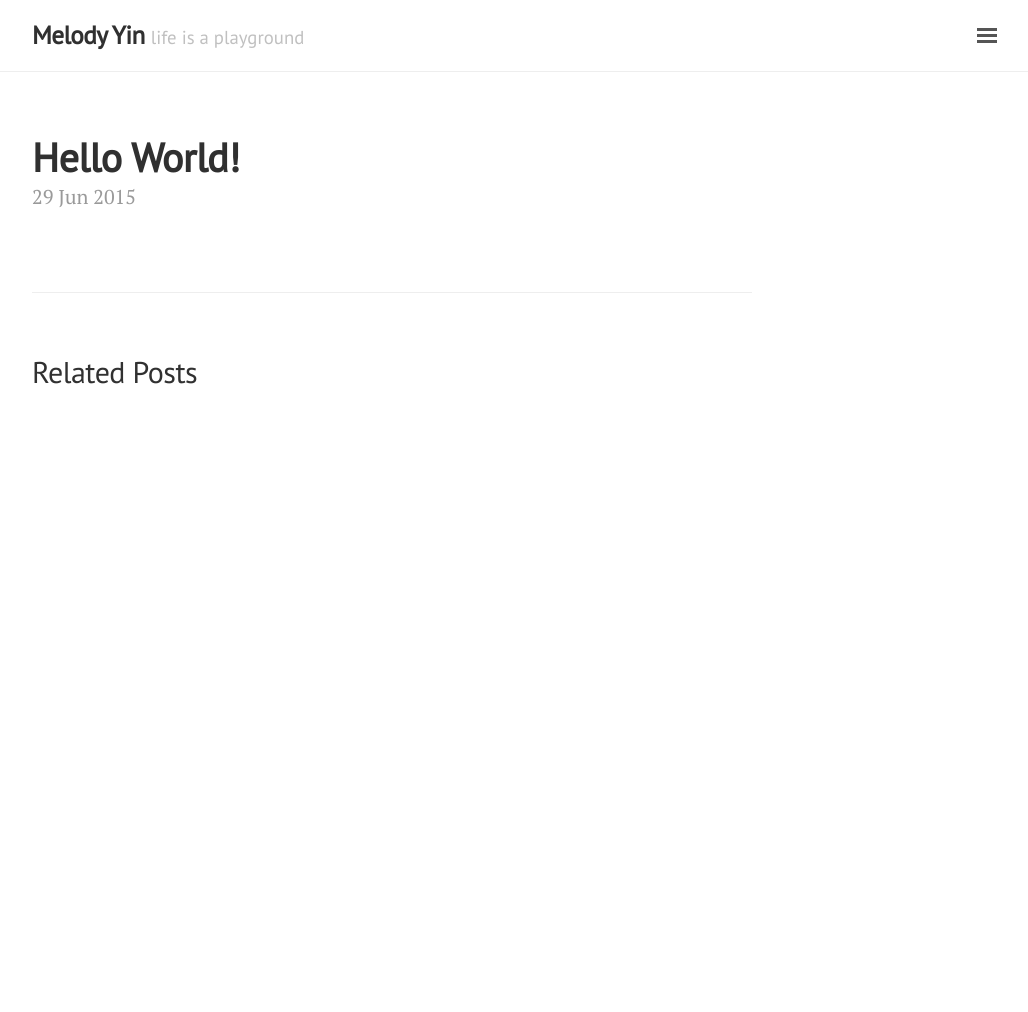
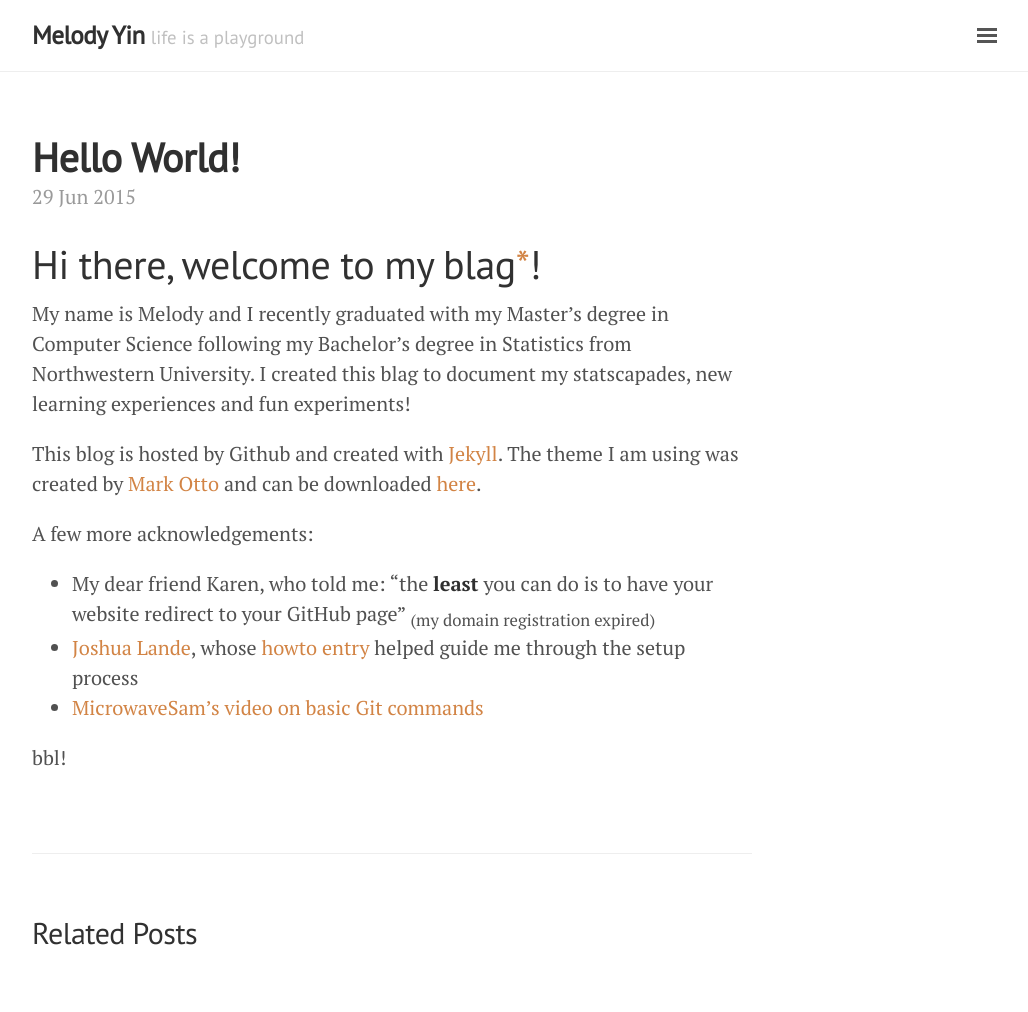
Before and after one commit to melodyyin/melodyyin.github.io, a Jekyll site: the page built from _posts/2015-06-29-hello-world.md, in a window 1280 px wide. Shown: the whole page, without its empty margins (248-1276 px from the left). Built offline with Jekyll 4.4.1, drawn with Linux system fonts in a browser that asks for light colours; before the commit the page ends 900 px from its top, so only the background shows below that.

Commit message:
hello world

```diff
--- a/_posts/2015-06-29-hello-world.md
+++ b/_posts/2015-06-29-hello-world.md
@@ -3,3 +3,15 @@
 title: Hello World!
 permalink: hello-world
 ---
+
+#Hi there, welcome to my blag[*](https://xkcd.com/148/)!
+My name is Melody and I recently graduated with my Master's degree in Computer Science following my Bachelor's degree in Statistics from Northwestern University. I created this blag to document my statscapades, new learning experiences and fun experiments!
+
+This blog is hosted by Github and created with [Jekyll](http://jekyllrb.com/). The theme I am using was created by [Mark Otto](http://markdotto.com/) and can be downloaded [here](https://github.com/poole/lanyon/#readme).
+
+A few more acknowledgements:
+* My dear friend Karen, who told me: "the **least** you can do is to have your website redirect to your GitHub page" <sub>(my domain registration expired)</sub>
+* [Joshua Lande](http://joshualande.com/), whose [howto entry](http://joshualande.com/jekyll-github-pages-poole/) helped guide me through the setup process
+* [MicrowaveSam's video on basic Git commands](https://www.youtube.com/watch?v=73I5dRucCds)
+
+bbl!
```
